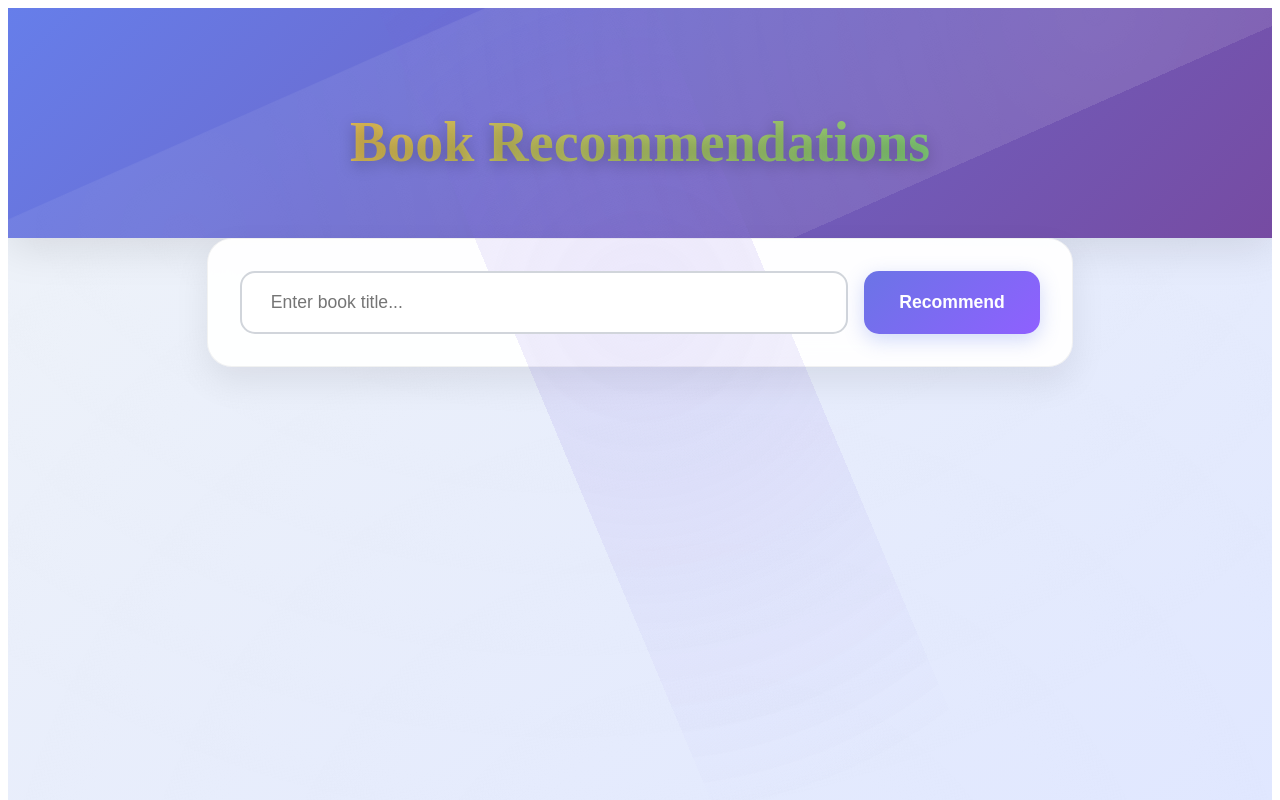
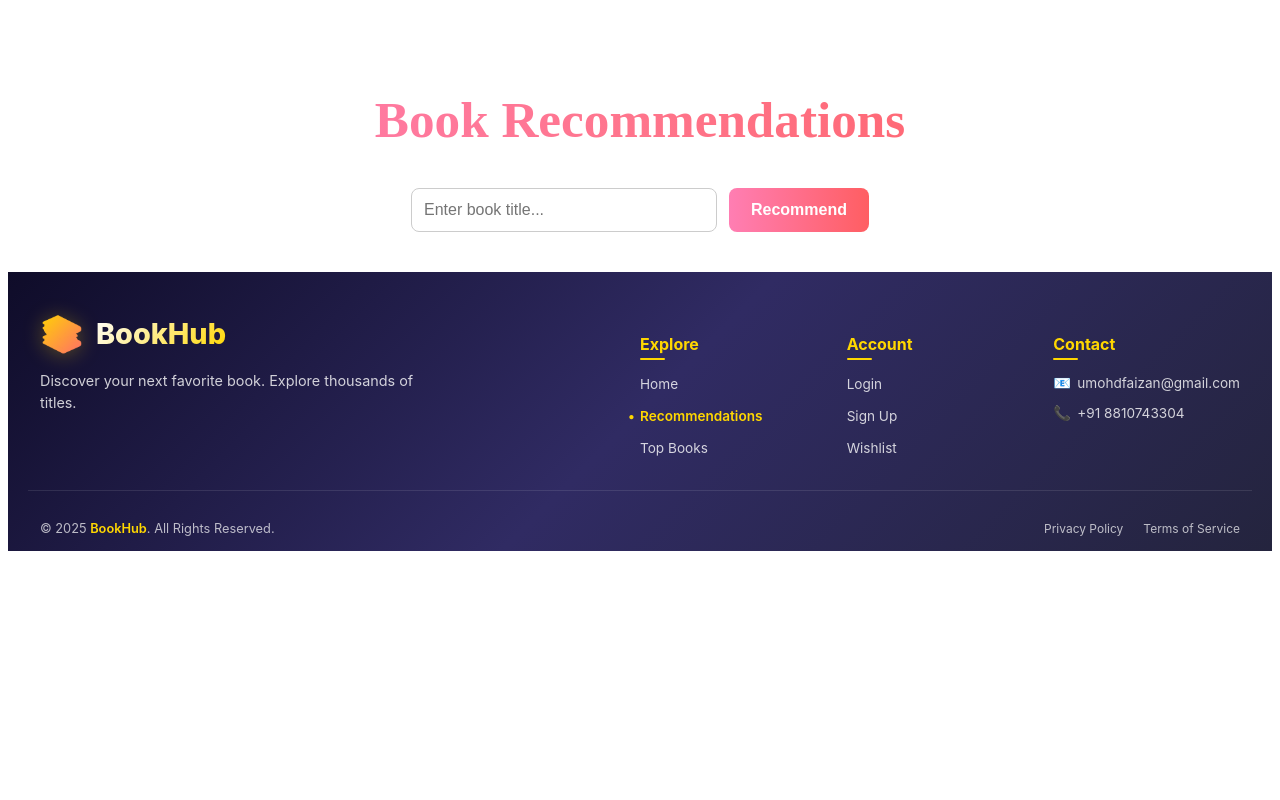
Before and after one commit to mrfaizan123/NewBookReccomendation, a React app in the folder frontend/: page /recommend in a window 1280 px wide. Shown: the top 800 px of the page. Built offline with nearby package versions, Linux system fonts and the light colour scheme; the HTML template or start-up script is replaced by a standard one.

Commit message:
Update Reccomend.css

```diff
--- a/frontend/src/components/Reccomend.css
+++ b/frontend/src/components/Reccomend.css
@@ -1,185 +1,172 @@
+/* ================================
+   Main Container
+================================ */
 .recommend-container {
-    max-width: 100%;
-    margin: 0;
-    padding: 0;
-    min-height: 100vh;
-    background: linear-gradient(145deg, #f0f4f8 0%, #e0e7ff 100%);
-    position: relative;
-    overflow-x: hidden;
+    max-width: 1100px;
+    margin: auto;
+    padding: 20px;
 }
 
-/* Floating animated background particles */
-.recommend-container::before {
-    content: '';
-    position: absolute;
-    top: -50%;
-    left: -50%;
-    width: 200%;
-    height: 200%;
-    background: radial-gradient(circle at 30% 30%, rgba(255,255,255,0.05) 0%, transparent 50%),
-                radial-gradient(circle at 70% 70%, rgba(255,255,255,0.03) 0%, transparent 50%);
-    animation: floatBG 40s linear infinite;
-    z-index: 0;
-}
-
-@keyframes floatBG {
-    0% { transform: rotate(0deg); }
-    100% { transform: rotate(360deg); }
-}
-
-/* Header */
+/* ================================
+   Header + H1
+================================ */
 .recommend-header {
     text-align: center;
-    padding: 4rem 2rem 3rem;
-    background: linear-gradient(135deg, #667eea 0%, #764ba2 100%);
-    position: relative;
-    overflow: hidden;
-    box-shadow: 0 10px 40px rgba(0,0,0,0.1);
-}
-
-.recommend-header::before {
-    content: '';
-    position: absolute;
-    top: -20%;
-    left: -20%;
-    width: 140%;
-    height: 140%;
-    background: radial-gradient(circle at 25% 25%, rgba(255,255,255,0.12) 0%, transparent 60%),
-                radial-gradient(circle at 75% 75%, rgba(255,255,255,0.08) 0%, transparent 60%);
-    animation: glowHeader 15s ease-in-out infinite alternate;
-    z-index: 1;
-}
-
-@keyframes glowHeader {
-    0% { transform: scale(1) rotate(0deg); opacity: 0.8; }
-    50% { transform: scale(1.05) rotate(180deg); opacity: 1; }
-    100% { transform: scale(1) rotate(360deg); opacity: 0.8; }
+    padding: 4rem 1.5rem 2.5rem;
 }
 
 .recommend-header h1 {
-    font-size: 3.5rem;
-    font-weight: 900;
-    margin-bottom: 1rem;
-    position: relative;
-    z-index: 2;
-    background: linear-gradient(135deg, #ff6b6b, #ffb347, #6bcf7f, #4d96ff, #9d4edd);
+    font-size: 3.2rem;
+    font-weight: 800;
+    background: linear-gradient(90deg, #ff7eb3, #ff758c, #ff5e62);
     -webkit-background-clip: text;
     -webkit-text-fill-color: transparent;
-    background-size: 300% 300%;
-    animation: gradientShift 8s ease infinite;
-    text-shadow: 0 4px 15px rgba(0, 0, 0, 0.25);
+    margin: 0;
+    word-break: break-word;
+    overflow-wrap: break-word;
+    line-height: 1.1;
 }
 
-@keyframes gradientShift {
-    0%, 100% { background-position: 0% 50%; }
-    50% { background-position: 100% 50%; }
-}
-
-/* Search Form */
+/* ================================
+   Form
+================================ */
 .recommend-form {
     display: flex;
-    gap: 1rem;
-    max-width: 800px;
-    margin: 0 auto 4rem;
-    background: rgba(255, 255, 255, 0.95);
-    padding: 2rem;
-    border-radius: 25px;
-    box-shadow: 0 15px 35px rgba(0,0,0,0.08);
-    border: 1px solid rgba(0,0,0,0.05);
-    position: relative;
-    backdrop-filter: blur(12px);
-}
-
-.recommend-form::before {
-    content: '';
-    position: absolute;
-    top: -50%;
-    left: -50%;
-    width: 200%;
-    height: 200%;
-    background: radial-gradient(circle, rgba(102,126,234,0.08) 0%, transparent 60%),
-                radial-gradient(circle, rgba(157,78,221,0.08) 0%, transparent 60%);
-    z-index: -1;
-    animation: floatBG 30s linear infinite;
+    gap: 12px;
+    justify-content: center;
+    margin-bottom: 20px;
+    flex-wrap: wrap;
 }
 
 .recommend-input {
-    flex: 1;
-    padding: 1.2rem 1.8rem;
-    border: 2px solid #d1d5db;
-    border-radius: 15px;
-    font-size: 1.1rem;
+    padding: 12px;
+    width: 280px;
+    border-radius: 8px;
+    border: 1px solid #ccc;
+    font-size: 1rem;
     outline: none;
-    background: #ffffff;
-    transition: 0.25s ease;
+    transition: 0.2s ease-in-out;
 }
 
 .recommend-input:focus {
-    border-color: #6b74e6;
-    box-shadow: 0 0 10px rgba(102, 126, 234, 0.2);
+    border-color: #ff5e62;
+    box-shadow: 0 0 4px rgba(255, 94, 98, 0.4);
 }
 
-/* Updated Responsive Button */
+/* ================================
+   Recommend Button
+================================ */
 .recommend-button {
-    padding: 1.2rem 2.2rem;
-    background: linear-gradient(135deg, #6b74e6, #8f60ff);
+    padding: 12px 22px;
     border: none;
-    border-radius: 15px;
-    font-size: 1.1rem;
-    font-weight: bold;
-    color: #fff;
+    border-radius: 8px;
+    background: linear-gradient(90deg, #ff7eb3, #ff5e62);
+    color: white;
     cursor: pointer;
-    transition: 0.3s ease;
-    box-shadow: 0 6px 20px rgba(102, 126, 234, 0.3);
+    font-size: 1rem;
+    font-weight: 600;
+    transition: transform 0.2s ease, opacity 0.2s ease;
+    white-space: nowrap;
 }
 
 .recommend-button:hover {
-    transform: translateY(-3px);
-    box-shadow: 0 8px 25px rgba(102, 126, 234, 0.4);
+    transform: scale(1.03);
+    opacity: 0.9;
 }
 
 .recommend-button:disabled {
-    opacity: 0.7;
+    opacity: 0.6;
     cursor: not-allowed;
 }
 
-/* Error Message */
+/* ================================
+   Error Message
+================================ */
 .error-message {
-    color: #ff3b3b;
     text-align: center;
+    color: #ff4d4d;
     font-weight: 600;
-    margin-bottom: 2rem;
+    margin-bottom: 20px;
 }
 
-/* Book Grid (untouched) */
+/* ================================
+   Book Grid (Don't change!)
+================================ */
 .book-grid {
     display: grid;
-    gap: 2rem;
-    padding: 0 2rem 4rem;
-    grid-template-columns: repeat(auto-fill, minmax(260px, 1fr));
+    grid-template-columns: repeat(auto-fit, minmax(240px, 1fr));
+    gap: 18px;
+    padding: 0 10px;
 }
 
-/* Fix H1 not fully visible on small screens */
+/* ================================
+   RESPONSIVENESS
+================================ */
+
+/* ---- Medium Screens (Tablets) ---- */
 @media (max-width: 900px) {
     .recommend-header {
-        padding: 2.5rem 1.5rem 2rem;
+        padding: 3rem 1.2rem 2rem;
     }
 
     .recommend-header h1 {
         font-size: 2.4rem;
         line-height: 1.1;
     }
+
+    .recommend-input {
+        width: 240px;
+    }
+
+    .recommend-button {
+        padding: 12px 20px;
+        font-size: 0.95rem;
+    }
 }
 
+/* ---- Small Screens (Phones) ---- */
 @media (max-width: 600px) {
     .recommend-header {
         padding: 2rem 1rem 1.5rem;
     }
 
     .recommend-header h1 {
-        font-size: 1.9rem;
-        line-height: 1.1;
-        word-wrap: break-word;
-        overflow-wrap: break-word;
+        font-size: 1.8rem;
+        line-height: 1.15;
+        white-space: normal;
+        max-width: 100%;
+    }
+
+    .recommend-form {
+        flex-direction: column;
+        align-items: stretch;
+        gap: 10px;
+    }
+
+    .recommend-input,
+    .recommend-button {
+        width: 100%;
+    }
+
+    .recommend-button {
+        font-size: 1rem;
+        padding: 14px;
     }
 }
+
+/* ---- Extra Small Screens (Small Phones) ---- */
+@media (max-width: 400px) {
+    .recommend-header {
+        padding: 1.6rem 0.8rem 1rem;
+    }
+
+    .recommend-header h1 {
+        font-size: 1.5rem;
+        line-height: 1.2;
+    }
+
+    .recommend-button {
+        font-size: 0.9rem;
+        padding: 12px;
+    }
+}
```
